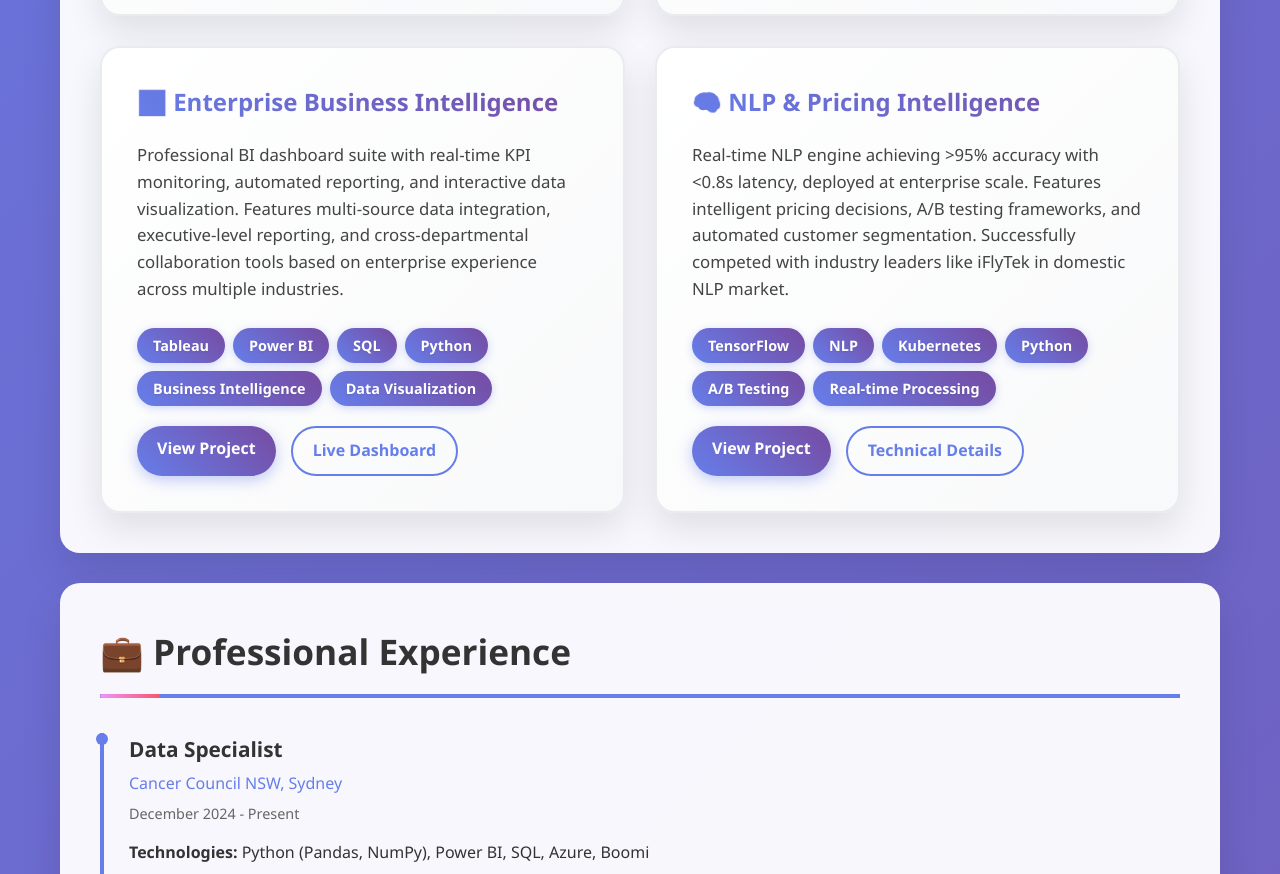
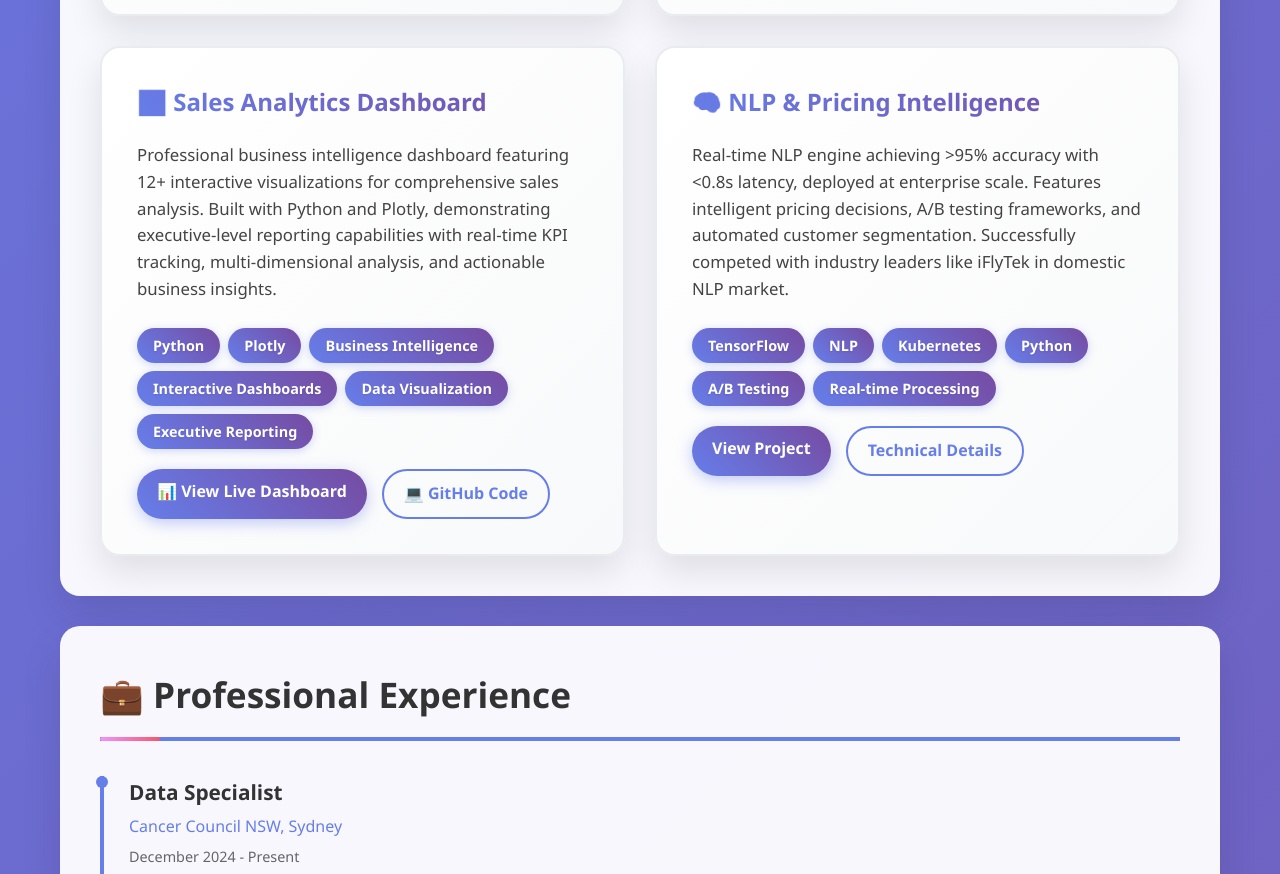
Before and after one commit to suzydon/suzydon.github.io, a plain HTML site: page index.html in a window 1280 px wide. Shown: the part 1869-2743 px from the top of the page. Drawn offline with Linux system fonts and the light colour scheme.

Commit message:
Update index.html

```diff
--- a/index.html
+++ b/index.html
@@ -463,21 +463,21 @@
                 </div>
 
                 <div class="project-card">
-                    <div class="project-title">📊 Enterprise Business Intelligence</div>
+    <div class="project-title">📊 Sales Analytics Dashboard</div>
     <div class="project-description">
-                        Professional BI dashboard suite with real-time KPI monitoring, automated reporting, and interactive data visualization. Features multi-source data integration, executive-level reporting, and cross-departmental collaboration tools based on enterprise experience across multiple industries.
+        Professional business intelligence dashboard featuring 12+ interactive visualizations for comprehensive sales analysis. Built with Python and Plotly, demonstrating executive-level reporting capabilities with real-time KPI tracking, multi-dimensional analysis, and actionable business insights.
     </div>
     <div class="tech-stack">
-                        <span class="tech-tag">Tableau</span>
-                        <span class="tech-tag">Power BI</span>
-                        <span class="tech-tag">SQL</span>
         <span class="tech-tag">Python</span>
+        <span class="tech-tag">Plotly</span>
         <span class="tech-tag">Business Intelligence</span>
+        <span class="tech-tag">Interactive Dashboards</span>
         <span class="tech-tag">Data Visualization</span>
+        <span class="tech-tag">Executive Reporting</span>
     </div>
     <div class="project-links">
-                        <a href="https://github.com/suzydon/Dashboard" class="btn btn-primary">View Project</a>
-                        <a href="#" class="btn btn-secondary">Live Dashboard</a>
+        <a href="https://suzydon.github.io/sales-analytics-dashboard/comprehensive_sales_dashboard.html" class="btn btn-primary">📊 View Live Dashboard</a>
+        <a href="https://github.com/suzydon/sales-analytics-dashboard" class="btn btn-secondary">💻 GitHub Code</a>
     </div>
 </div>
 
```
Lines whose indentation alone changed are shown as unchanged.
